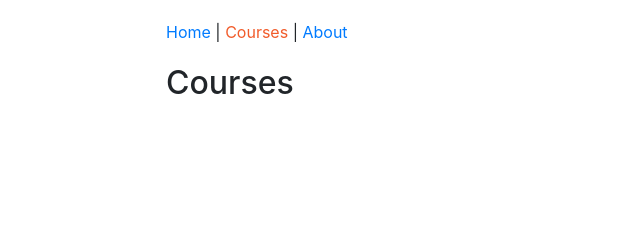
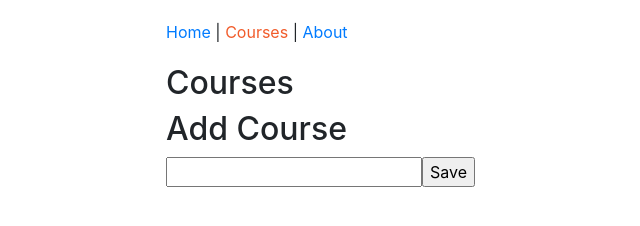
Before and after one commit to gifthove/BUILDING-APP-REACT-REDUX, a React app: page /courses in a window 1280 px wide. Shown: the whole page, without its empty margins (64-704 px from the left). Built offline with nearby package versions, Linux system fonts and the light colour scheme.

Commit message:
Added the functionality to add a course Added Redux folder and Actions

```diff
--- a/src/components/courses/CoursesPage.js
+++ b/src/components/courses/CoursesPage.js
@@ -1,8 +1,35 @@
 import React from "react";
 
 class CoursesPage extends React.Component {
+  state = {
+    course: {
+      title: ""
+    }
+  };
+
+  handleChange = event => {
+    const course = { ...this.state.course, title: event.target.value };
+    this.setState({ course });
+  };
+
+  handleSubmit = event => {
+    event.preventDefault();
+    alert(this.state.course.title);
+  };
+
   render() {
-    return <h2>Courses</h2>;
+    return (
+      <form onSubmit={this.handleSubmit}>
+        <h2>Courses</h2>
+        <h2>Add Course</h2>
+        <input
+          type="text"
+          onChange={this.handleChange}
+          value={this.state.course.title}
+        />
+        <input type="submit" value="Save" />
+      </form>
+    );
   }
 }
 
--- a/src/index.html
+++ b/src/index.html
@@ -2,7 +2,7 @@
 <html lang="en">
   <head>
     <meta charset="utf-8" />
-    <title>Pluralsight Redux</title>
+    <title>Gift's Redux</title>
   </head>
 
   <body>
--- /dev/null
+++ b/src/redux/actions/courseActions.js
@@ -0,0 +1,3 @@
+export function createCourse(course) {
+  return { type: "CREATE_COURSE", course };
+}
```
Also changed, not shown: README.md.
